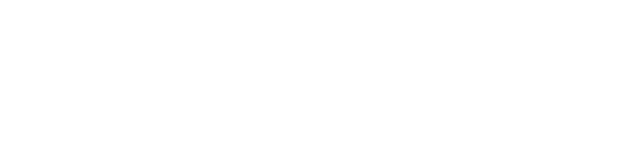
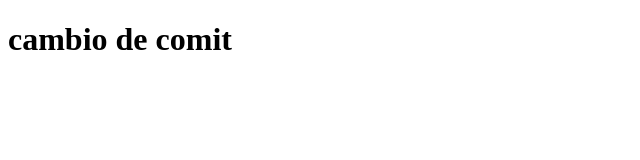
Before and after one commit to juan9411/repovisualcode, a plain HTML site: page index.html in a window 1280 px wide. Shown: the whole page, without its empty margins (0-640 px from the left). Drawn offline with Linux system fonts and the light colour scheme.

Commit message:
cambien los archivos

```diff
--- a/index.html
+++ b/index.html
@@ -7,6 +7,6 @@
     <title>Document</title>
 </head>
 <body>
-
+    <h1>cambio de comit</h1>
 </body>
 </html>
```
Also changed, not shown: footer.html (+1 -1 lines).
